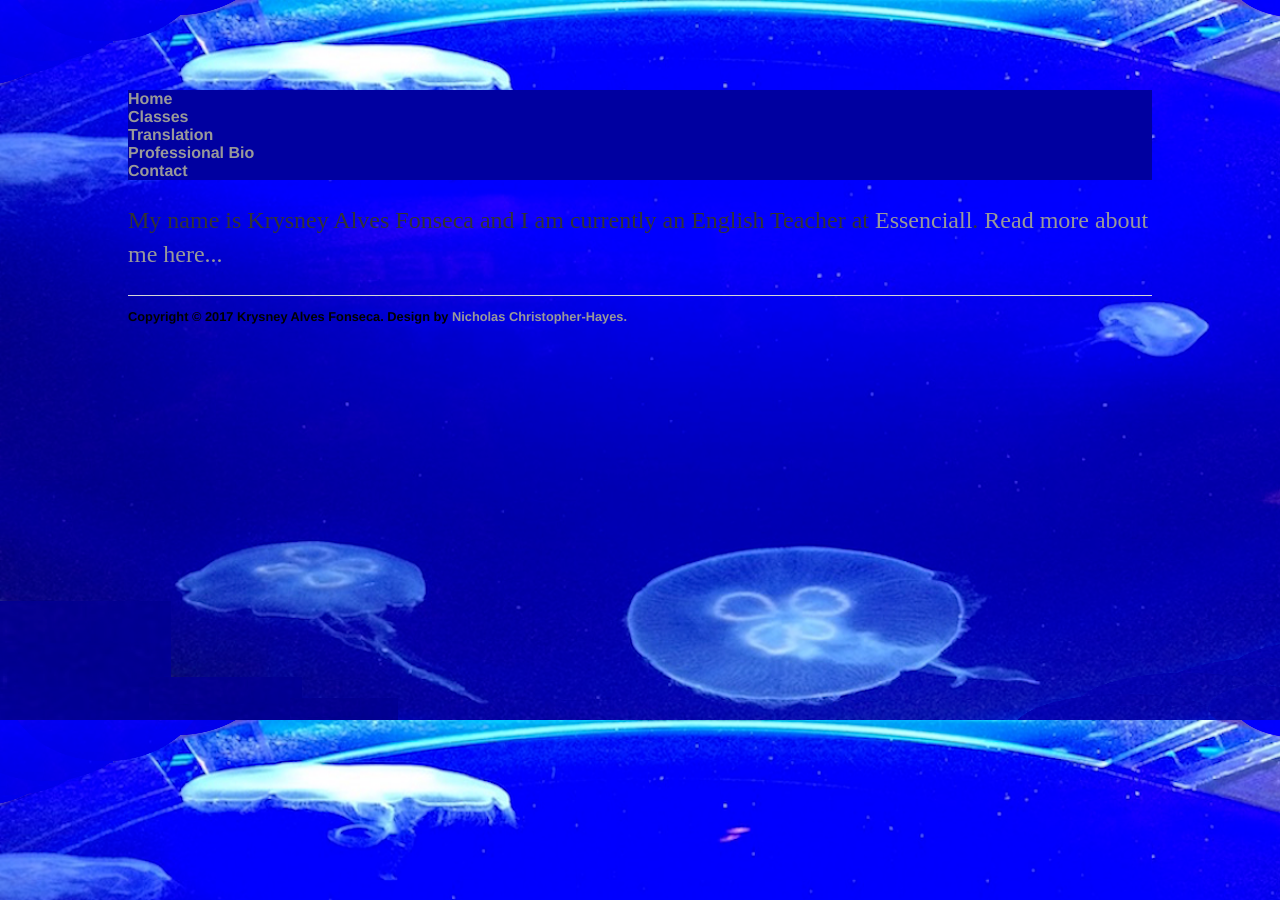
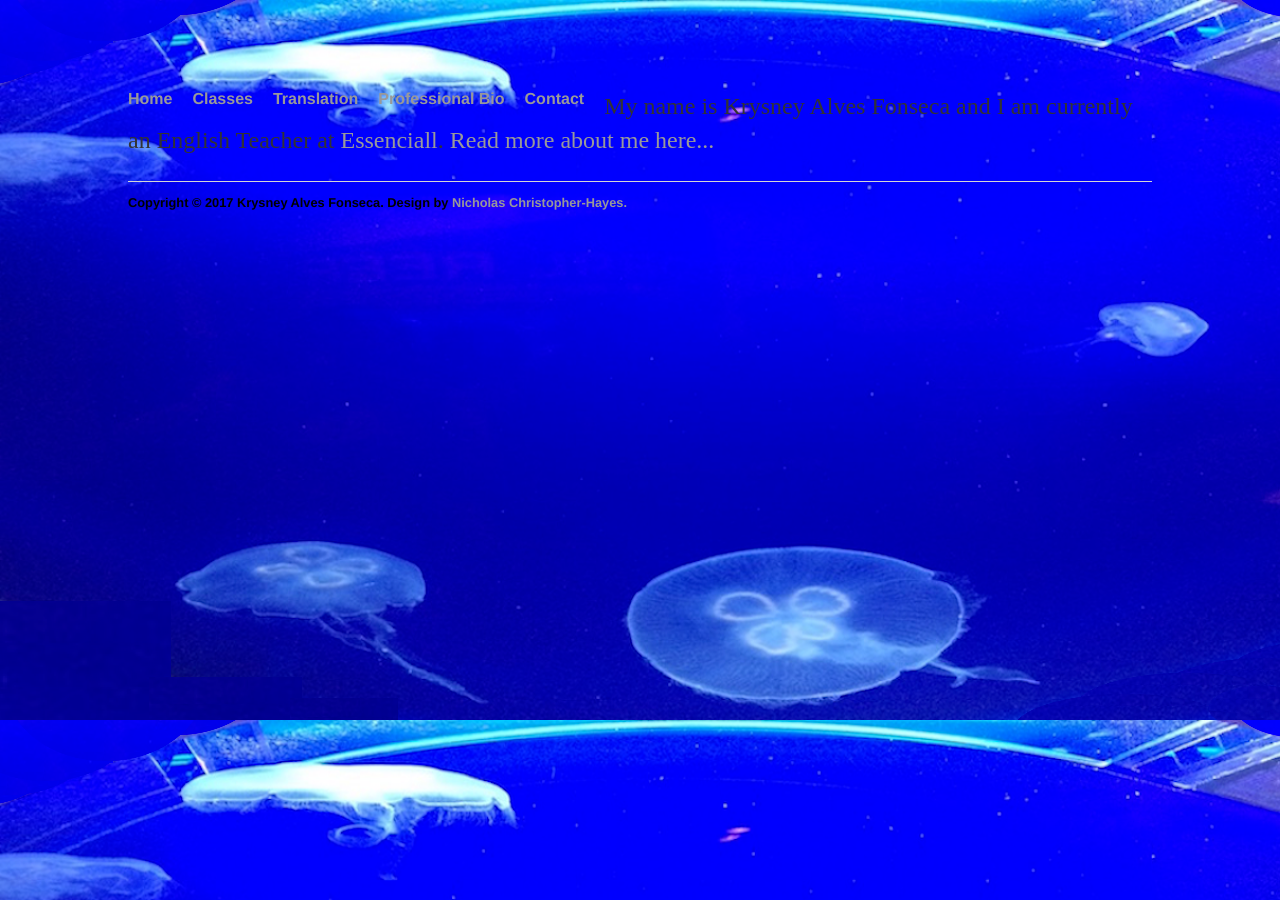
Before and after one commit to english-um-a-um/english-um-a-um.github.io, a Jekyll site: the page built from index.html, in a window 1280 px wide. Built offline with Jekyll 4.4.1, drawn with Linux system fonts in a browser that asks for light colours.

Commit message:
Update main.css

```diff
--- a/css/main.css
+++ b/css/main.css
@@ -11,8 +11,8 @@ nav ul {
     font-weight: #FF00FF;
 }
 nav ul li{
-    display: block;
     margin-right: 20px;
+    float: left;
 }
 a {
     text-decoration: none;
```
